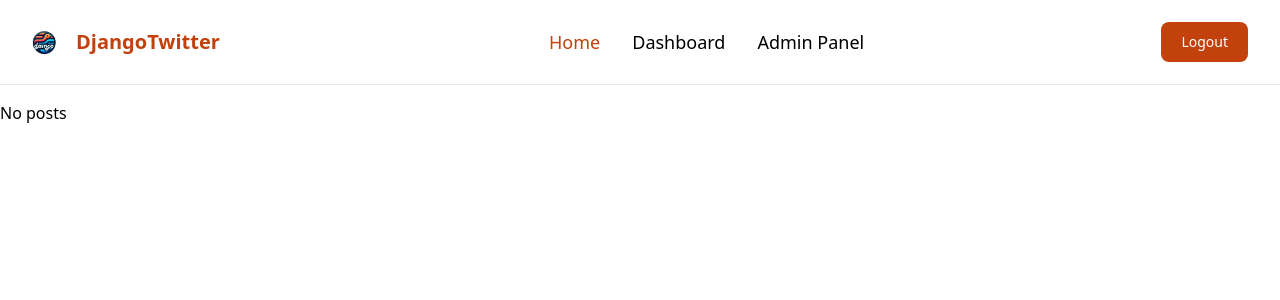
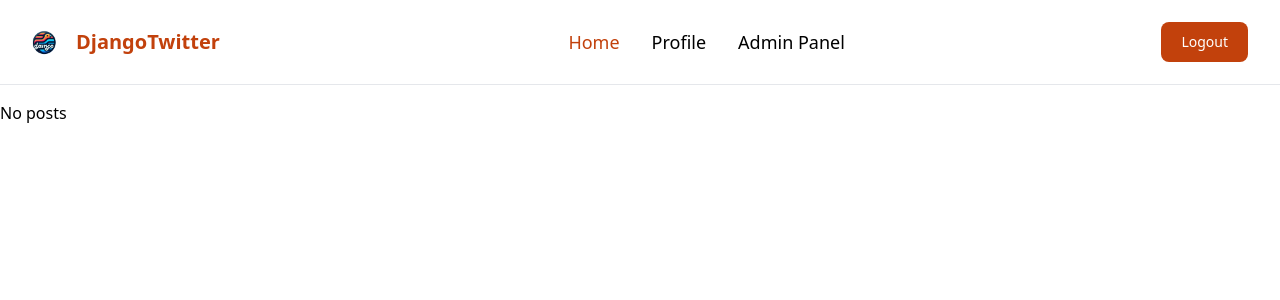
Before and after one commit to farzan-alaei/DjangoTwitter, a Django app: page /posts/my-posts/ in a window 1280 px wide. Shown: the top 300 px of the page. Run offline with Django 5.2, Linux system fonts and the light colour scheme; the visitor is signed in with stand-in values (Sample User, id 1); data that the repository does not hold is empty; style sheets or scripts are compiled from the project's sources; some libraries are stand-ins or nearby versions.

Commit message:
fix header name dashboard to profile

```diff
--- a/profiles/urls.py
+++ b/profiles/urls.py
@@ -11,7 +11,7 @@ from profiles.views import (
 app_name = "profiles"
 
 urlpatterns = [
-    path("edit-profile/", ProfileView.as_view(), name="profile"),
+    path("profile/", ProfileView.as_view(), name="profile"),
     path("login/", CustomLoginView.as_view(), name="login"),
     path("logout/", CustomLogoutView.as_view(), name="logout"),
     path("register/", RegisterView.as_view(), name="register"),
--- a/templates/header.html
+++ b/templates/header.html
@@ -61,9 +61,9 @@
                     </li>
                 {% if request.user.is_authenticated %}
                     <li>
-                        <a href="/"
+                        <a href="{% url 'profiles:profile' %}"
                            class="block py-2 pr-4 pl-3 justify-center text-primary rounded
-                           lg:p-0 dark:text-white">Dashboard</a>
+                           lg:p-0 dark:text-white">Profile</a>
                     </li>
                 {% endif %}
 
```
